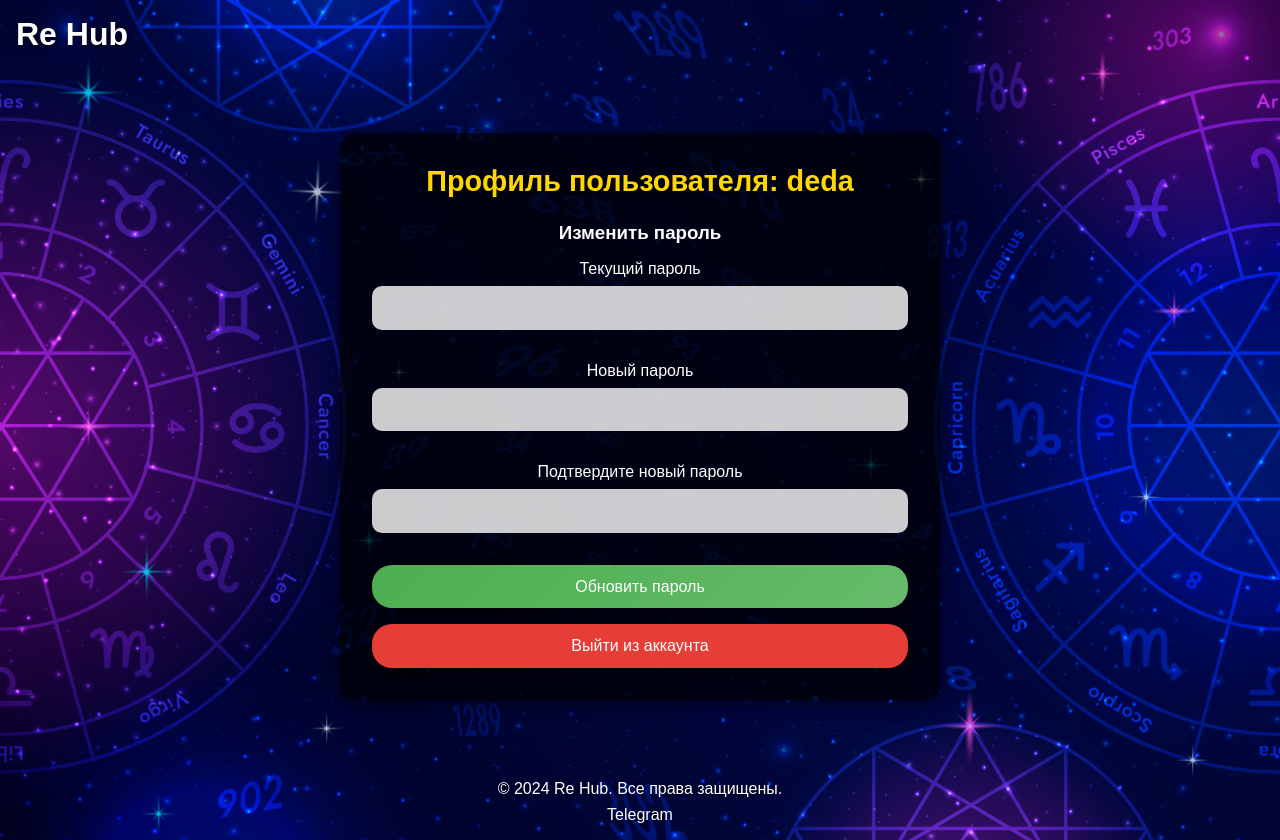
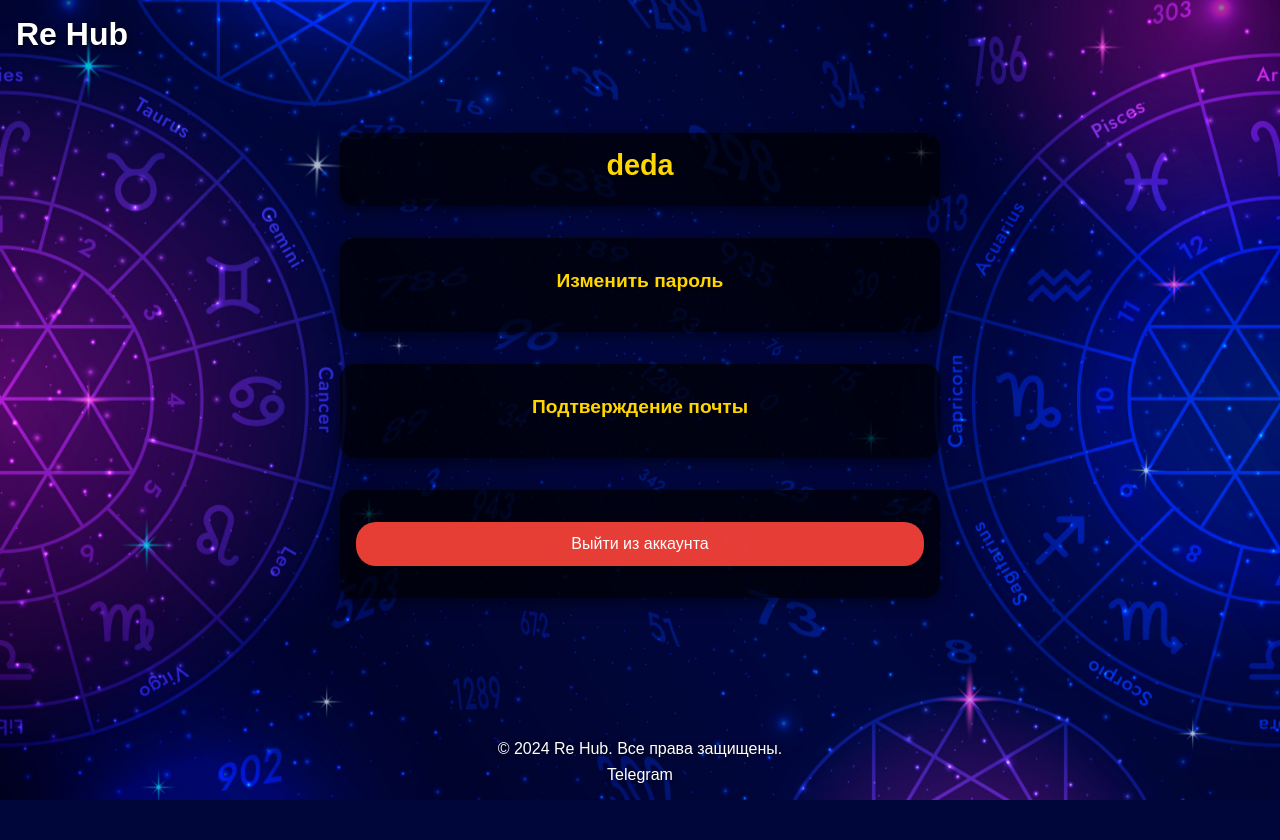
Before and after one commit to Breadstickhemmo/Re-Hub-2.0, a Flask app: page /profile in a window 1280 px wide. After the commit the page ends 800 px from the top, so only its background shows below. Run offline with Flask 3, Linux system fonts and the light colour scheme; a user stored in the database is signed in; data comes from the database, SQL or seed files in the repository; both versions use the stored data as it was after the commit.

Commit message:
profile 1.1

```diff
--- a/app.py
+++ b/app.py
@@ -50,6 +50,10 @@ if not os.path.exists('users.db'):
 def index():
     return render_template('index.html')
 
+# Минимальная и максимальная длина пароля
+MIN_PASSWORD_LENGTH = 8
+MAX_PASSWORD_LENGTH = 128
+
 # Регистрация
 @app.route('/register', methods=['POST'])
 def register():
@@ -57,10 +61,12 @@ def register():
     email = request.form['email']
     password = request.form['password']
 
-    # Хэшируем пароль
+    if len(password) < MIN_PASSWORD_LENGTH or len(password) > MAX_PASSWORD_LENGTH:
+        flash(f'Пароль должен содержать от {MIN_PASSWORD_LENGTH} до {MAX_PASSWORD_LENGTH} символов.', 'error')
+        return redirect(url_for('index'))
+
     hashed_password = generate_password_hash(password, method='pbkdf2:sha256:600000')
 
-    # Подключаемся к базе данных и добавляем пользователя
     conn = get_db_connection()
     try:
         with conn:
@@ -111,7 +117,10 @@ def logout():
 @app.route('/profile')
 def profile():
     if 'username' in session:
-        return render_template('profile.html')
+        conn = get_db_connection()
+        user = conn.execute('SELECT email FROM users WHERE username = ?', (session['username'],)).fetchone()
+        conn.close()
+        return render_template('profile.html', email=user['email'])  # Передаем email в шаблон
     else:
         flash("Пожалуйста, войдите, чтобы получить доступ к профилю.", "error")
         return redirect(url_for('index'))
@@ -146,6 +155,16 @@ def change_password():
         return redirect(url_for('profile'))
     else:
         flash("Пожалуйста, войдите для выполнения этого действия.", "error")
+        return redirect(url_for('index'))
+
+@app.route('/confirm_email', methods=['POST'])
+def confirm_email():
+    if 'username' in session:
+        email = request.form['email']
+        flash('Письмо с подтверждением отправлено на ваш email.', 'success')
+        return redirect(url_for('profile'))
+    else:
+        flash("Пожалуйста, войдите, чтобы подтвердить почту.", "error")
         return redirect(url_for('index'))
 
 @app.route('/tarot', methods=['POST'])
--- a/static/css/styles.css
+++ b/static/css/styles.css
@@ -390,8 +390,31 @@ footer .social-links a:hover {
 .profile {
     max-width: 600px;
     margin: 2rem auto;
+    padding: 1rem;
+    background-color: rgba(0, 0, 0, 0.7);
+    border-radius: 15px;
+    box-shadow: 0 4px 15px rgba(0, 0, 0, 0.5);
+    color: #FFFFFF;
+    text-align: center;
+}
+
+.change_password {
+    max-width: 600px;
+    margin: 2rem auto;
     padding: 2rem;
-    background-color: rgba(0, 0, 0, 0.7);  /* Полупрозрачный фон */
+    background-color: rgba(0, 0, 0, 0.7);
+    border-radius: 15px;
+    box-shadow: 0 4px 15px rgba(0, 0, 0, 0.5);
+    color: #FFFFFF;
+    text-align: center;
+}
+
+.logout_profile {
+    max-width: 600px;
+    margin: 2rem auto;
+    padding: 1rem;
+    padding-bottom: 2rem;
+    background-color: rgba(0, 0, 0, 0.7);
     border-radius: 15px;
     box-shadow: 0 4px 15px rgba(0, 0, 0, 0.5);
     color: #FFFFFF;
@@ -400,19 +423,26 @@ footer .social-links a:hover {
 
 .profile h2 {
     font-size: 1.8rem;
-    margin-bottom: 1.5rem;
+    margin-bottom: 0.5rem;
+    color: #FFD700;
+    text-shadow: 1px 1px 5px rgba(0, 0, 0, 0.7);
+}
+
+.change_password h3 {
+    font-size: 1.2rem;
+    margin-bottom: 0.5rem;
     color: #FFD700;
     text-shadow: 1px 1px 5px rgba(0, 0, 0, 0.7);
 }
 
 /* Стили для формы изменения пароля */
-.profile form label {
+.change_password form label {
     display: block;
     font-size: 1rem;
     margin: 1rem 0 0.5rem;
 }
 
-.profile form input[type="password"] {
+.change_password form input[type="password"] {
     width: 100%;
     padding: 0.8rem;
     border-radius: 10px;
@@ -444,6 +474,63 @@ footer .social-links a:hover {
 }
 
 .button-update:hover {
+    background: linear-gradient(135deg, #66BB6A, #4CAF50);
+    transform: translateY(-3px);
+    box-shadow: 0 6px 15px rgba(0, 0, 0, 0.5);
+}
+
+.email_confirmation {
+    max-width: 600px;
+    margin: 2rem auto;
+    padding: 2rem;
+    background-color: rgba(0, 0, 0, 0.7);
+    border-radius: 15px;
+    box-shadow: 0 4px 15px rgba(0, 0, 0, 0.5);
+    color: #FFFFFF;
+    text-align: center;
+}
+
+.email_confirmation h3 {
+    font-size: 1.2rem;
+    margin-bottom: 0.5rem;
+    color: #FFD700;
+    text-shadow: 1px 1px 5px rgba(0, 0, 0, 0.7);
+}
+
+.email_confirmation form label {
+    display: block;
+    font-size: 1rem;
+    margin: 1rem 0 0.5rem;
+}
+
+.email_confirmation form input[type="email"] {
+    width: 100%;
+    padding: 0.8rem;
+    border-radius: 10px;
+    border: none;
+    margin-bottom: 1rem;
+    font-size: 1rem;
+    background-color: rgba(255, 255, 255, 0.8);
+    color: #333;
+}
+
+/* Кнопка для подтверждения почты */
+.button-confirm {
+    display: inline-block;
+    padding: 0.8rem 2rem;
+    font-size: 1rem;
+    border-radius: 20px;
+    cursor: pointer;
+    text-align: center;
+    transition: background 0.3s, transform 0.2s, box-shadow 0.3s;
+    margin-top: 1rem;
+    background: linear-gradient(135deg, #4CAF50, #66BB6A);
+    color: white;
+    border: none;
+    box-shadow: 0 4px 10px rgba(0, 0, 0, 0.4);
+}
+
+.button-confirm:hover {
     background: linear-gradient(135deg, #66BB6A, #4CAF50);
     transform: translateY(-3px);
     box-shadow: 0 6px 15px rgba(0, 0, 0, 0.5);
--- a/static/js/script.js
+++ b/static/js/script.js
@@ -47,9 +47,22 @@ document.addEventListener('DOMContentLoaded', function() {
     });
 });
 
-// Функция для начала оценки
-function startTaro() {
-    alert("Запуск оценки совместимости. Ожидайте дальнейшей разработки.");
+function togglePasswordChange() {
+    const passwordChangeSection = document.getElementById('changePasswordSection');
+    if (passwordChangeSection.style.display === 'none' || passwordChangeSection.style.display === '') {
+      passwordChangeSection.style.display = 'block';
+    } else {
+      passwordChangeSection.style.display = 'none';
+    }
+  }
+
+function toggleEmailConfirmation() {
+    const emailConfirmationSection = document.getElementById('emailConfirmationSection');
+    if (emailConfirmationSection.style.display === 'none' || emailConfirmationSection.style.display === '' ) {
+        emailConfirmationSection.style.display = 'block';
+    } else {
+        emailConfirmationSection.style.display = 'none';
+    }
 }
 
 // Функция для начала оценки
--- a/templates/profile.html
+++ b/templates/profile.html
@@ -11,12 +11,13 @@
     <header>
         <a href="{{ url_for('index') }}" class="site-title"><h1>Re Hub</h1></a>
     </header>
-
     <main>
       <section class="profile">
-            <h2>Профиль пользователя: {{ session['username'] }}</h2>
-
-            <h3>Изменить пароль</h3>
+        <h2>{{ session['username'] }}</h2>
+      </section>
+      <section class="change_password">
+          <h3 onclick="togglePasswordChange()" style="cursor: pointer;">Изменить пароль</h3>
+          <div id="changePasswordSection" style="display: none;">
               <form action="{{ url_for('change_password') }}" method="post">
                   <label for="current_password">Текущий пароль</label>
                   <input type="password" id="current_password" name="current_password" required>
@@ -29,7 +30,20 @@
 
                   <button type="submit" class="button-update">Обновить пароль</button>
               </form>
+          </div>
+      </section>
+      <section class="email_confirmation">
+        <h3 onclick="toggleEmailConfirmation()" style="cursor: pointer;">Подтверждение почты</h3>
+        <div id="emailConfirmationSection" style="display: none;">
+            <form action="{{ url_for('confirm_email') }}" method="post">
+                <label for="email">Ваш email</label>
+                <input type="email" id="email" name="email" value="{{ email }}" required>  <!-- Используем переданное значение email -->
 
+                <button type="submit" class="button-confirm">Подтвердить почту</button>
+            </form>
+        </div>
+    </section>
+      <section class="logout_profile">
         <form action="{{ url_for('logout') }}" method="post">
           <button type="submit" class="button-logout">Выйти из аккаунта</button>
         </form>
@@ -42,6 +56,7 @@
         <a href="https://t.me/Doma_superbl">Telegram</a>
         </div>
     </footer>
+    <script src="../static/js/script.js"></script>
 </body>
 {% with messages = get_flashed_messages(with_categories=true) %}
   {% if messages %}
```
Also changed, not shown: users.db. Lines whose indentation alone changed are shown as unchanged.
